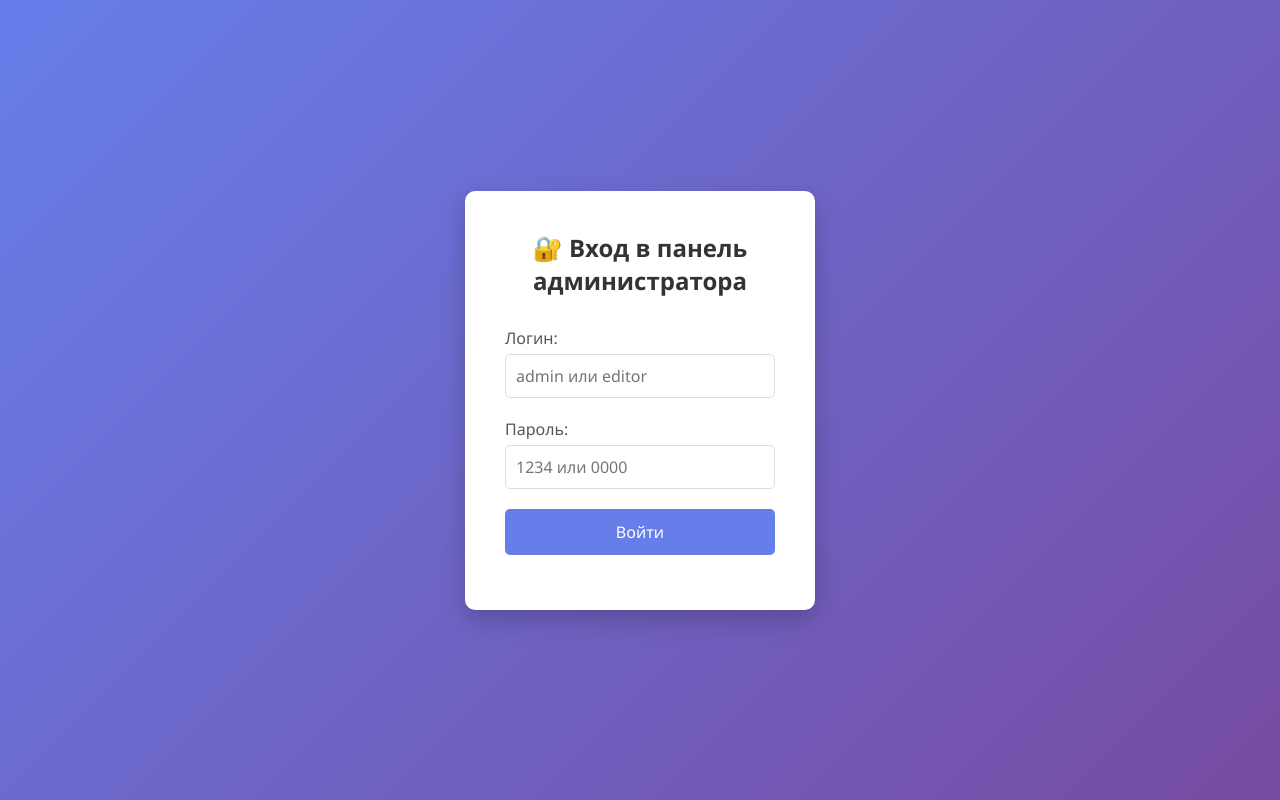
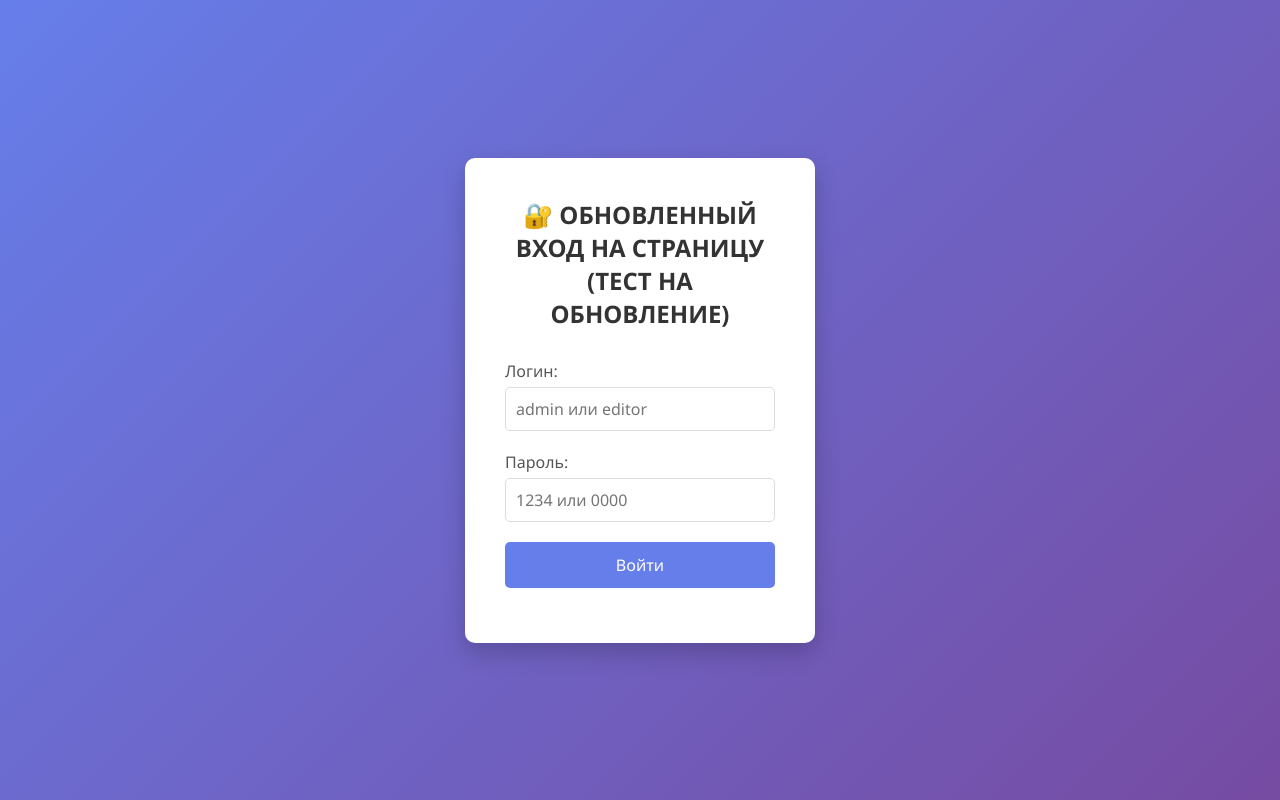
Before and after one commit to Nervok156/practic_27_Kopyl_Jhuravlev, a plain HTML site: page index.html in a window 1280 px wide. Drawn offline with Linux system fonts and the light colour scheme.

Commit message:
Update login header and fix HTML closing tag

```diff
--- a/index.html
+++ b/index.html
@@ -395,7 +395,7 @@
     <!-- ==================== ЭКРАН АВТОРИЗАЦИИ ==================== -->
     <div id="loginScreen" class="login-container">
         <div class="login-box">
-            <h2>🔐 Вход в панель администратора</h2>
+            <h2>🔐 ОБНОВЛЕННЫЙ ВХОД НА СТРАНИЦУ (ТЕСТ НА ОБНОВЛЕНИЕ)</h2>
             <form id="loginForm">
                 <div class="input-group">
                     <label for="username">Логин:</label>
```
